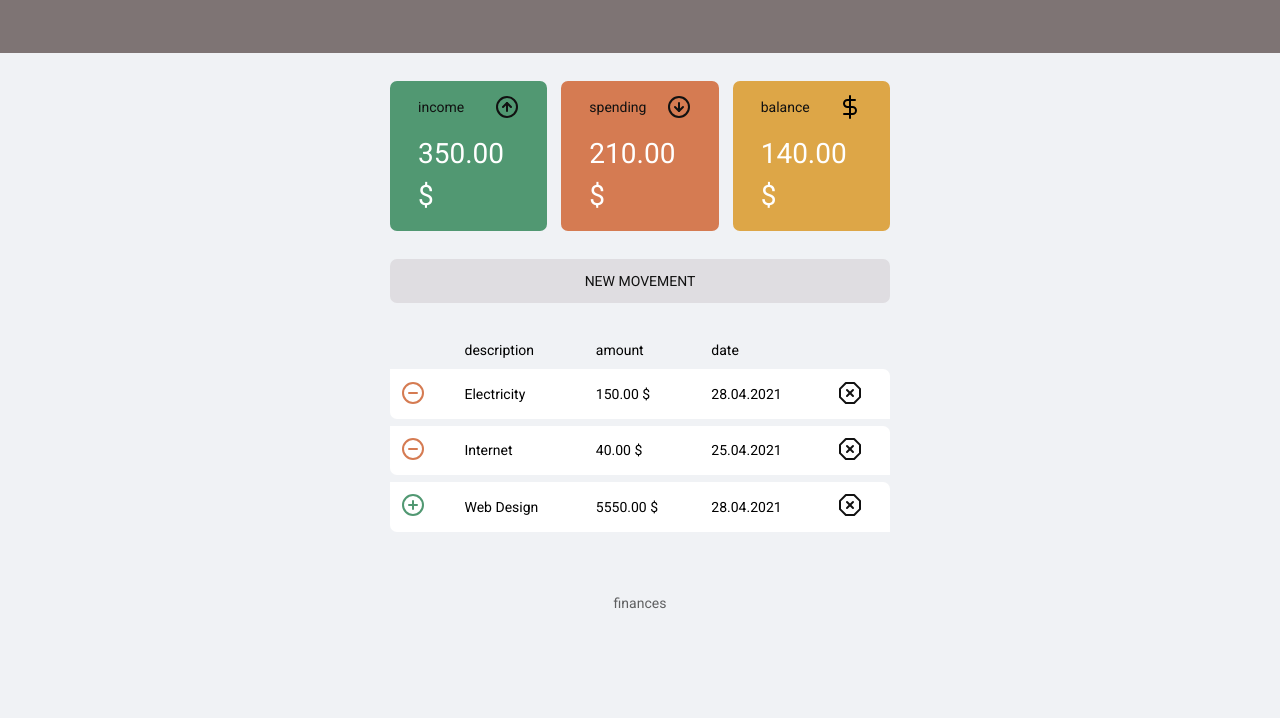
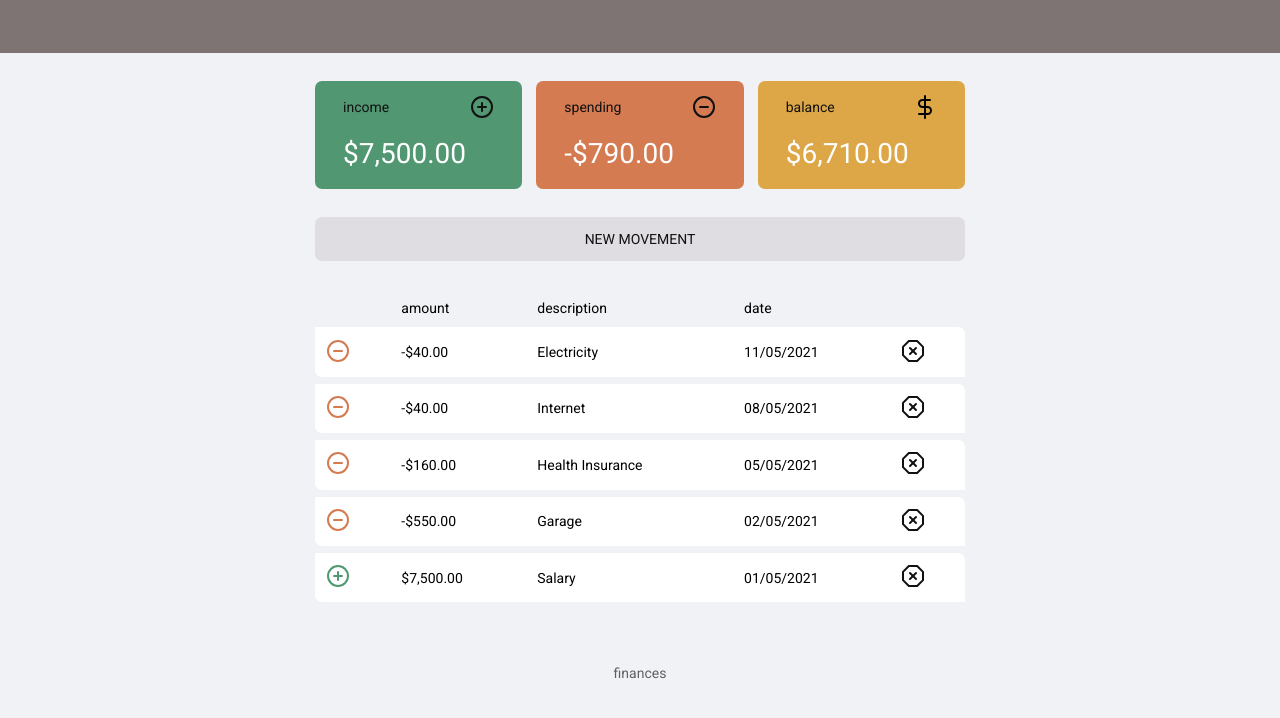
Before and after one commit to rvmagrini/finance, a plain HTML site: page index.html in a window 1280 px wide. Shown: the part 78-796 px from the top of the page. Drawn offline with Linux system fonts and the light colour scheme.

Commit message:
movements calc, display, update working

```diff
--- a/index.html
+++ b/index.html
@@ -28,18 +28,18 @@
         <div class="card income">
           <h3>
             <span>income</span>
-            <img src="img/income.svg" alt="Income Image" />
+            <img src="img/plus-black.svg" alt="Income Image" />
           </h3>
 
-          <p>350.00 $</p>
+          <p class="incomeDisplay">0.00 $</p>
         </div>
 
         <div class="card spending">
           <h3>
             <span>spending</span>
-            <img src="img/spending.svg" alt="Spending Image" />
+            <img src="img/minus-black.svg" alt="Spending Image" />
           </h3>
-          <p>210.00 $</p>
+          <p class="spendingDisplay">0.00 $</p>
         </div>
 
         <div class="card balance">
@@ -47,7 +47,7 @@
             <span>balance</span>
             <img src="img/balance.svg" alt="Balance Image" />
           </h3>
-          <p>140.00 $</p>
+          <p class="balanceDisplay">0.00 $</p>
         </div>
       </section>
 
@@ -62,47 +62,13 @@
           <thead>
             <tr>
               <th></th>
+              <th>amount</th>
               <th>description</th>
-              <th>amount</th>
               <th>date</th>
               <th></th>
             </tr>
           </thead>
-          <tbody>
-            <tr>
-              <td class="icon">
-                <img src="img/minus.svg" alt="" />
-              </td>
-              <td class="description">Electricity</td>
-              <td class="spending">150.00 $</td>
-              <td class="date">28.04.2021</td>
-              <td class="delete">
-                <img src="img/delete.svg" alt="" />
-              </td>
-            </tr>
-            <tr>
-              <td class="icon">
-                <img src="img/minus.svg" alt="" />
-              </td>
-              <td class="description">Internet</td>
-              <td class="spending">40.00 $</td>
-              <td class="date">25.04.2021</td>
-              <td class="delete">
-                <img src="img/delete.svg" alt="" />
-              </td>
-            </tr>
-            <tr>
-              <td class="icon">
-                <img src="img/plus.svg" alt="" />
-              </td>
-              <td class="description">Web Design</td>
-              <td class="income">5550.00 $</td>
-              <td class="date">28.04.2021</td>
-              <td class="delete">
-                <img src="img/delete.svg" alt="" />
-              </td>
-            </tr>
-          </tbody>
+          <tbody></tbody>
         </table>
       </section>
     </main>
--- a/script.js
+++ b/script.js
@@ -13,4 +13,116 @@ const Modal = {
   close() {
     modalWindow.classList.remove("active");
   },
+  save() {},
 };
+
+const movements = [
+  { id: 1, description: "Electricity", amount: -40, date: "11/05/2021" },
+  { id: 2, description: "Internet", amount: -40, date: "08/05/2021" },
+  { id: 3, description: "Health Insurance", amount: -160, date: "05/05/2021" },
+  { id: 4, description: "Garage", amount: -550, date: "02/05/2021" },
+  { id: 5, description: "Salary", amount: 7500, date: "01/05/2021" },
+];
+
+const Movements = {
+  all: movements,
+
+  add(movement) {
+    Movements.all.push(movement);
+    App.reload();
+  },
+
+  incomes() {
+    let income = 0;
+    Movements.all.forEach((movement) => {
+      if (movement.amount > 0) {
+        income += movement.amount;
+      }
+    });
+    return income;
+  },
+  spending() {
+    let spending = 0;
+    Movements.all.forEach((movement) => {
+      if (movement.amount < 0) {
+        spending += movement.amount;
+      }
+    });
+    return spending;
+  },
+  balance() {
+    return Movements.incomes() + Movements.spending();
+  },
+};
+
+const DOM = {
+  movementsContainer: document.querySelector(".data-table tbody"),
+
+  addMovement(movement, index) {
+    const tr = document.createElement("tr");
+    tr.innerHTML = DOM.innerHTMLMovements(movement);
+
+    DOM.movementsContainer.appendChild(tr);
+  },
+
+  innerHTMLMovements(movement) {
+    const isIncome = movement.amount > 0;
+
+    const amount = Utils.formatCurrency(movement.amount);
+
+    const html = `
+        <td class="icon">
+            <img src=${isIncome ? "img/plus.svg" : "img/minus.svg"} alt="" />
+        </td>
+        <td class=${isIncome ? "income" : "spending"}>${amount}</td>
+        <td class="description">${movement.description}</td>
+        <td class="date">${movement.date}</td>
+        <td class="delete">
+            <img src="img/delete.svg" alt="Delete Movement" />
+        </td>
+        `;
+    return html;
+  },
+
+  updateSummary() {
+    document.querySelector(".incomeDisplay").innerHTML = Utils.formatCurrency(
+      Movements.incomes()
+    );
+    document.querySelector(".spendingDisplay").innerHTML = Utils.formatCurrency(
+      Movements.spending()
+    );
+    document.querySelector(".balanceDisplay").innerHTML = Utils.formatCurrency(
+      Movements.balance()
+    );
+  },
+
+  clearMovements() {
+    DOM.movementsContainer.innerHTML = "";
+  },
+};
+
+const Utils = {
+  formatCurrency(value) {
+    value = value.toLocaleString("en-US", {
+      style: "currency",
+      currency: "USD",
+    });
+    return value;
+  },
+};
+
+const App = {
+  init() {
+    Movements.all.forEach((movement) => {
+      DOM.addMovement(movement);
+    });
+
+    DOM.updateSummary();
+  },
+  reload() {
+    DOM.clearMovements();
+    App.init();
+  },
+};
+
+App.init();
--- a/style.css
+++ b/style.css
@@ -36,7 +36,7 @@ body {
 }
 
 .container {
-  width: min(90vw, 500px);
+  width: min(90vw, 650px);
   margin: auto;
 }
 
```
Also changed, not shown: img/minus-black.svg (added), img/plus-black.svg (added).
